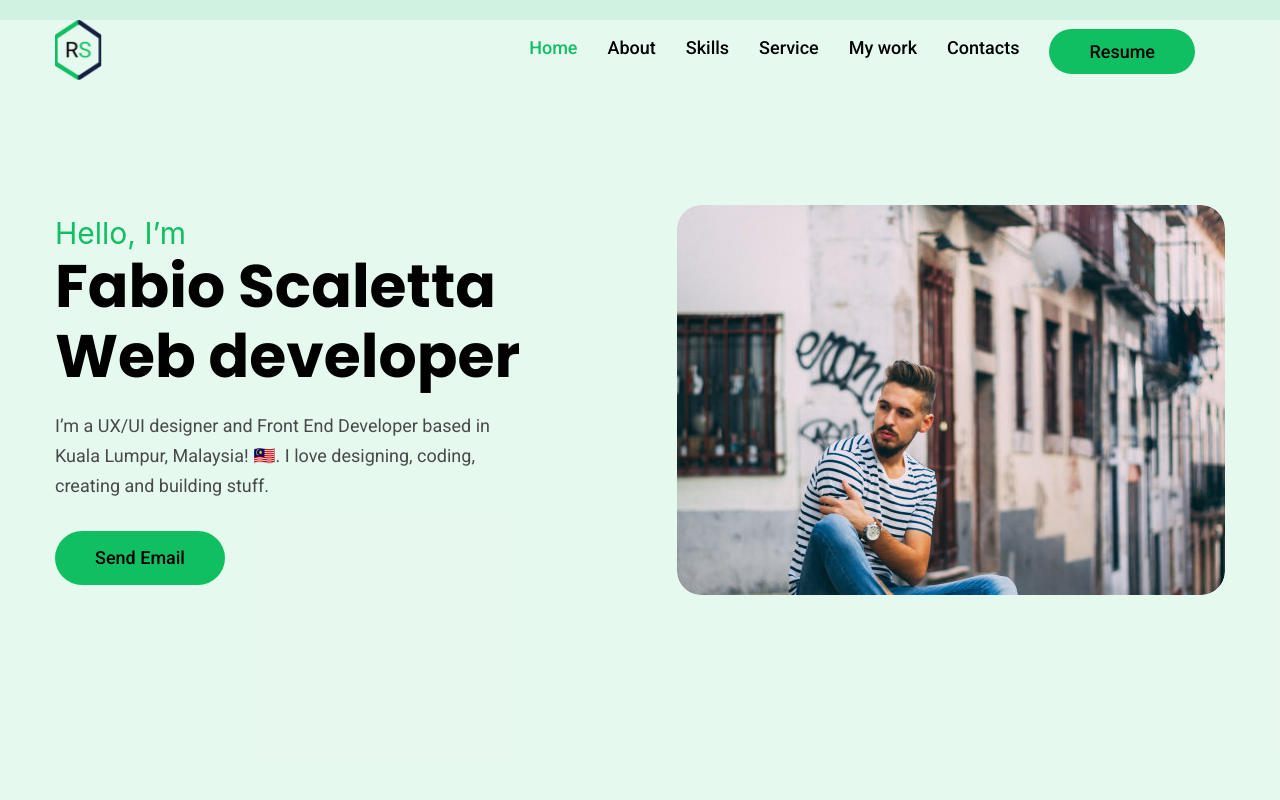
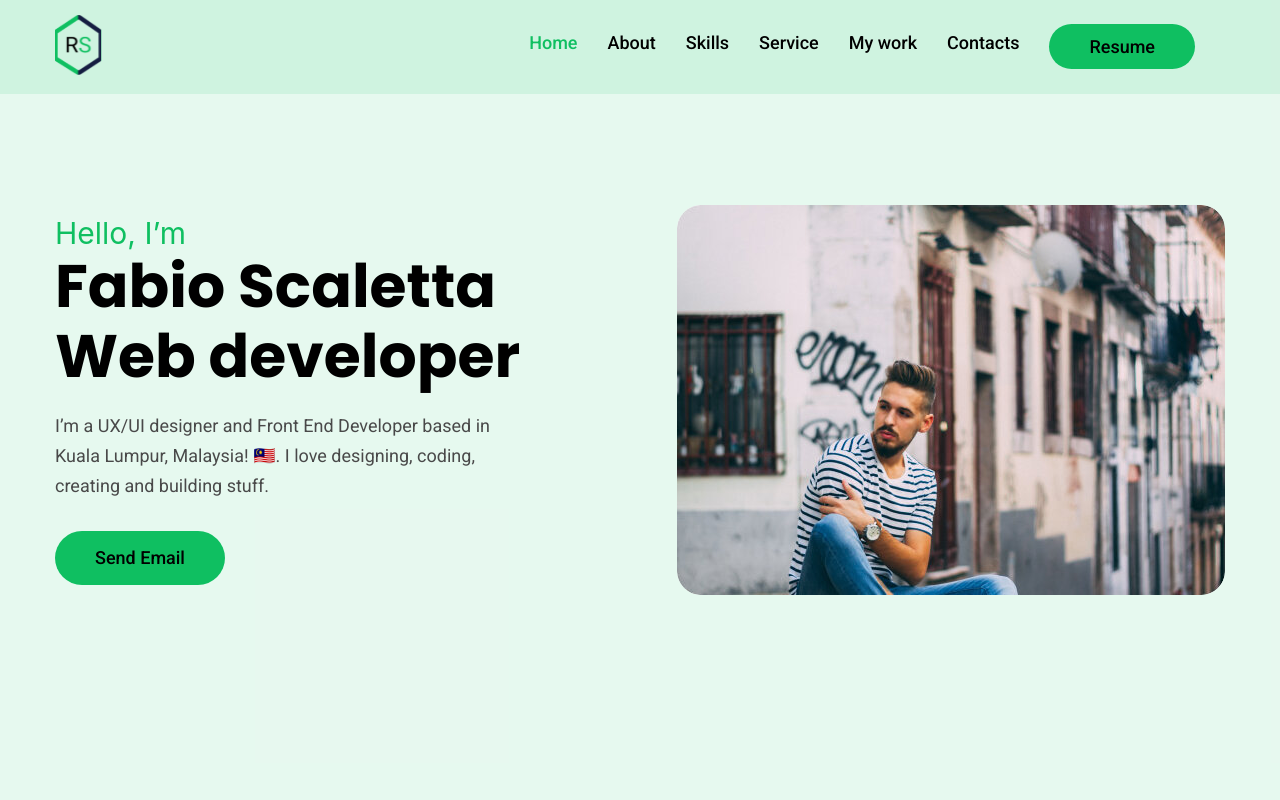
Before and after one commit to SandraVLP/portfolio-start-project, a React app in the folder portfolio-start-project-main/: page / in a window 1280 px wide. Shown: the top 800 px of the page. Built offline with nearby package versions, Linux system fonts and the light colour scheme.

Commit message:
header mistake

```diff
--- a/portfolio-start-project-main/src/layout/Header.tsx
+++ b/portfolio-start-project-main/src/layout/Header.tsx
@@ -47,10 +47,9 @@ export function Header() {
 
 const StyledHeader = styled.header`
   background-color: ${myTheme.secondary};
-  height: fit-content;
-  padding-top: 20px;
+  padding: 15px 0;
   position: fixed;
-  height: 0;
+  top: 0;
   right: 0;
   left: 0;
   z-index: 5;
```
